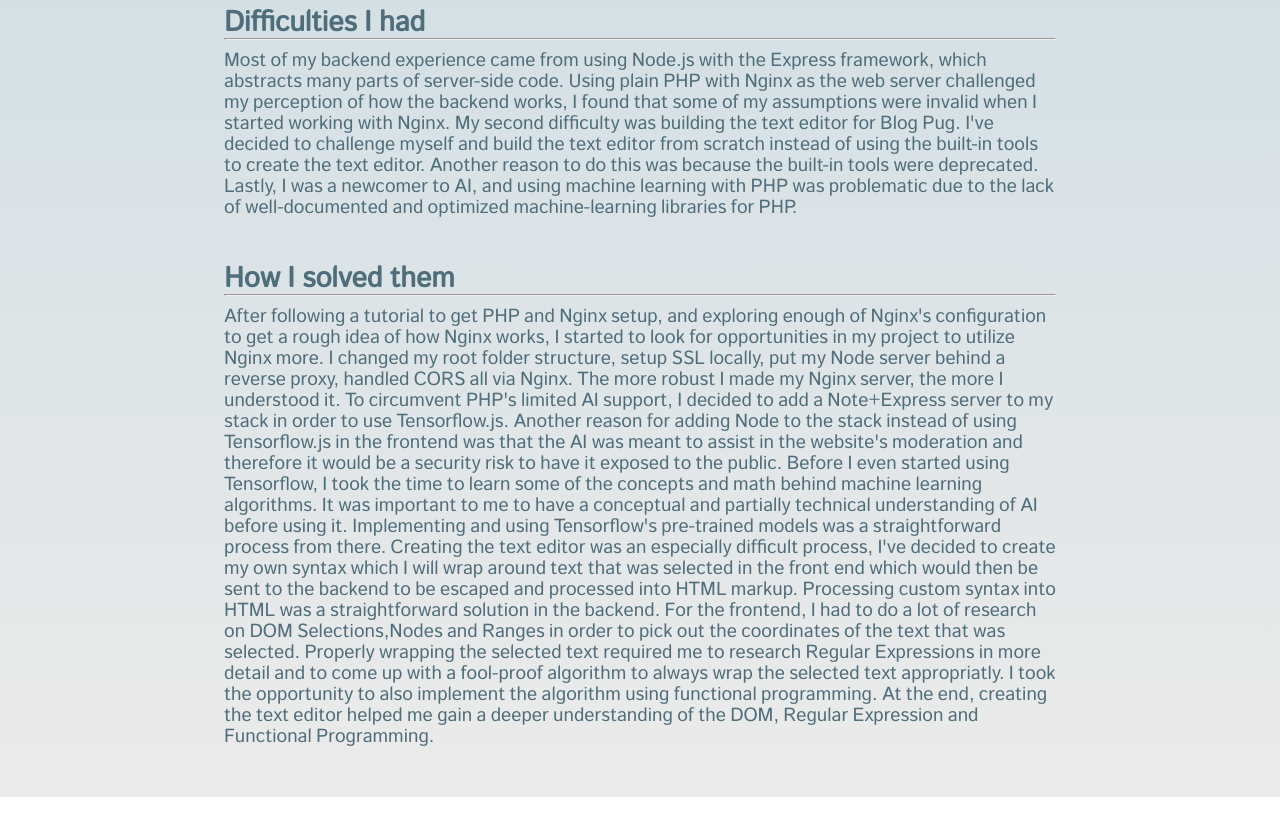
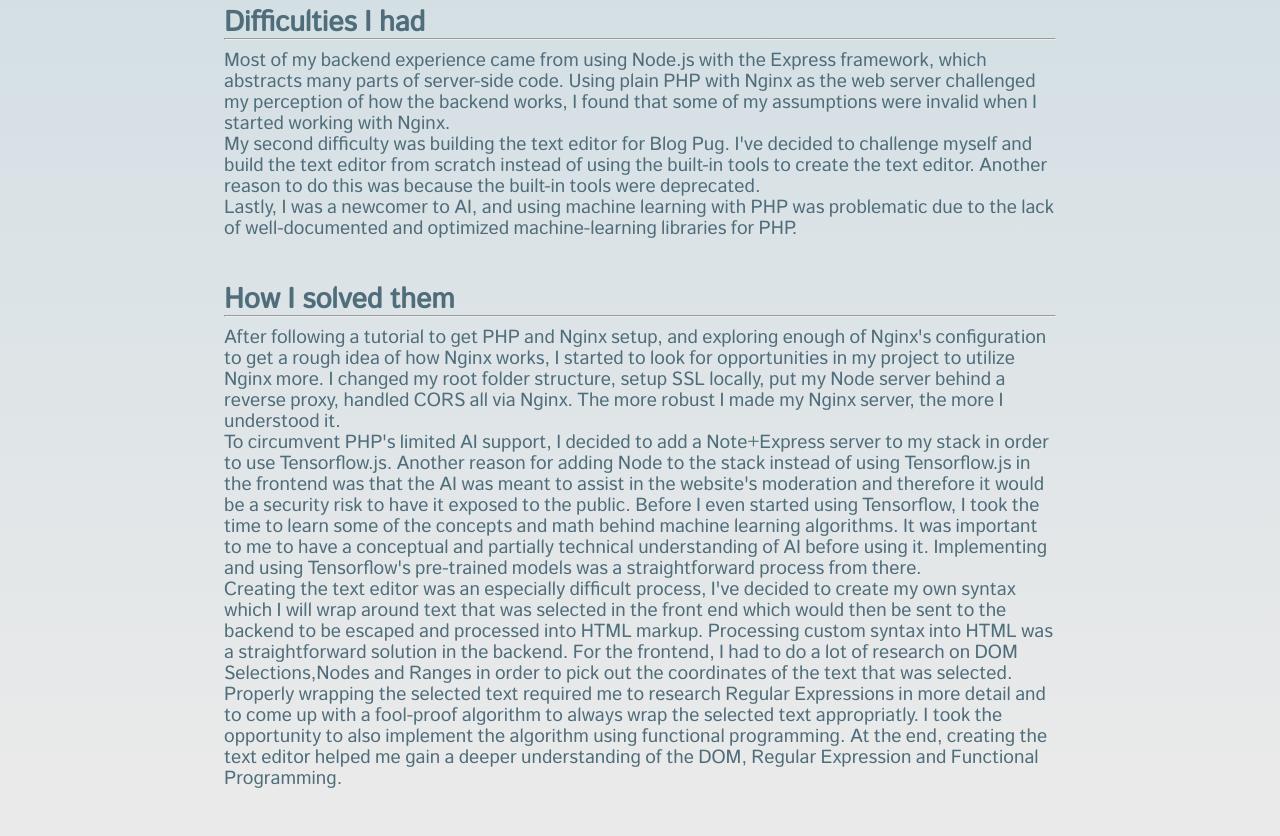
Before and after one commit to Vlad-Vekslyer/Portfolio, a React (Create React App) app: page /projects/blog-pub in a window 1280 px wide. Shown: the part 700-1536 px from the top of the page. Before the commit the page ends 1497 px from the top, so only its background shows below. Built offline with nearby package versions, Linux system fonts and the light colour scheme.

Commit message:
Formatted text

```diff
--- a/src/data.ts
+++ b/src/data.ts
@@ -100,9 +100,9 @@ const data: {[index: string] : Description} = {
     album: [TriTech, TriTech2, TriTech3, TriTech4],
     features: ["Responsive", 'Interactive Advisory Network', 'Contact Form', 'Press Section'],
     difficulties: [`With a two week window to complete the project, the development needed to be going as smooth as possible in order to insure both stability and quality by the deadline`],
-    solutions: [`Project guidelines were setup, the overall structure of the project was clearly defined and the workload was divided into isolated pages. This approach allowed team members to focus on their own page while keeping the integration of the pages later on simple.
-  Using Git, team members had to create their own feature branch and then submit pull requests. I would review the code to make sure it complies with the guidelines, that it's overall readable and that it doesn't conflict with any other code in the program.
-  In addition, communication was established between the team members to insure that each member is fully aware of what everyone is doing.`]
+    solutions: [`Project guidelines were setup, the overall structure of the project was clearly defined and the workload was divided into isolated pages. This approach allowed team members to focus on their own page while keeping the integration of the pages later on simple.`,
+  `Using Git, team members had to create their own feature branch and then submit pull requests. I would review the code to make sure it complies with the guidelines, that it's overall readable and that it doesn't conflict with any other code in the program.`,
+  `In addition, communication was established between the team members to insure that each member is fully aware of what everyone is doing.`]
   },
 
   "blog-pub": {
@@ -113,15 +113,15 @@ const data: {[index: string] : Description} = {
     tools: ['PHP', 'Nginx', 'MySQL', 'TensorFlow.js', 'HTML5', 'Sass', 'JavaScript', 'Express.js'],
     album: [Blog, Blog2, Blog3],
     features: ['Text editor written from scratch', 'AI-assisted moderation', 'Mobile-friendly design', 'Authentication'],
-    difficulties: [`Most of my backend experience came from using Node.js with the Express framework, which abstracts many parts of server-side code. Using plain PHP with Nginx as the web server challenged my perception of how the backend works, I found that some of my assumptions were invalid when I started working with Nginx.
-My second difficulty was building the text editor for Blog Pug. I've decided to challenge myself and build the text editor from scratch instead of using the built-in tools to create the text editor. Another reason to do this was because the built-in tools were deprecated.
-Lastly, I was a newcomer to AI, and using machine learning with PHP was problematic due to the lack of well-documented and optimized machine-learning libraries for PHP.`],
-    solutions: [`After following a tutorial to get PHP and Nginx setup, and exploring enough of Nginx's configuration to get a rough idea of how Nginx works, I started to look for opportunities in my project to utilize Nginx more. I changed my root folder structure, setup SSL locally, put my Node server behind a reverse proxy, handled CORS all via Nginx. The more robust I made my Nginx server, the more I understood it.
-To circumvent PHP's limited AI support, I decided to add a Note+Express server to my stack in order to use Tensorflow.js. Another reason for adding Node to the stack instead of using Tensorflow.js in the frontend was that the AI was meant to assist in the website's moderation and therefore it would be a security risk to have it exposed to the public. Before I even started using Tensorflow, I took the time to learn some of the concepts and math behind machine learning algorithms.
-It was important to me to have a conceptual and partially technical understanding of AI before using it. Implementing and using Tensorflow's pre-trained models was a straightforward process from there.
-Creating the text editor was an especially difficult process, I've decided to create my own syntax which I will wrap around text that was selected in the front end which would then be sent to the backend to be escaped and processed into HTML markup.
-Processing custom syntax into HTML was a straightforward solution in the backend. For the frontend, I had to do a lot of research on DOM Selections,Nodes and Ranges in order to pick out the coordinates of the text that was selected.
-Properly wrapping the selected text required me to research Regular Expressions in more detail and to come up with a fool-proof algorithm to always wrap the selected text appropriatly. I took the opportunity to also implement the algorithm using functional programming.
+    difficulties: [`Most of my backend experience came from using Node.js with the Express framework, which abstracts many parts of server-side code. Using plain PHP with Nginx as the web server challenged my perception of how the backend works, I found that some of my assumptions were invalid when I started working with Nginx.`,
+`My second difficulty was building the text editor for Blog Pug. I've decided to challenge myself and build the text editor from scratch instead of using the built-in tools to create the text editor. Another reason to do this was because the built-in tools were deprecated.`,
+`Lastly, I was a newcomer to AI, and using machine learning with PHP was problematic due to the lack of well-documented and optimized machine-learning libraries for PHP.`],
+    solutions: [`After following a tutorial to get PHP and Nginx setup, and exploring enough of Nginx's configuration to get a rough idea of how Nginx works, I started to look for opportunities in my project to utilize Nginx more. I changed my root folder structure, setup SSL locally, put my Node server behind a reverse proxy, handled CORS all via Nginx. The more robust I made my Nginx server, the more I understood it.`,
+`To circumvent PHP's limited AI support, I decided to add a Note+Express server to my stack in order to use Tensorflow.js. Another reason for adding Node to the stack instead of using Tensorflow.js in the frontend was that the AI was meant to assist in the website's moderation and therefore it would be a security risk to have it exposed to the public. Before I even started using Tensorflow, I took the time to learn some of the concepts and math behind machine learning algorithms.
+It was important to me to have a conceptual and partially technical understanding of AI before using it. Implementing and using Tensorflow's pre-trained models was a straightforward process from there.`,
+`Creating the text editor was an especially difficult process, I've decided to create my own syntax which I will wrap around text that was selected in the front end which would then be sent to the backend to be escaped and processed into HTML markup.
+Processing custom syntax into HTML was a straightforward solution in the backend. For the frontend, I had to do a lot of research on DOM Selections,Nodes and Ranges in order to pick out the coordinates of the text that was selected.`,
+`Properly wrapping the selected text required me to research Regular Expressions in more detail and to come up with a fool-proof algorithm to always wrap the selected text appropriatly. I took the opportunity to also implement the algorithm using functional programming.
 At the end, creating the text editor helped me gain a deeper understanding of the DOM, Regular Expression and Functional Programming.`]
   }
 }
```
